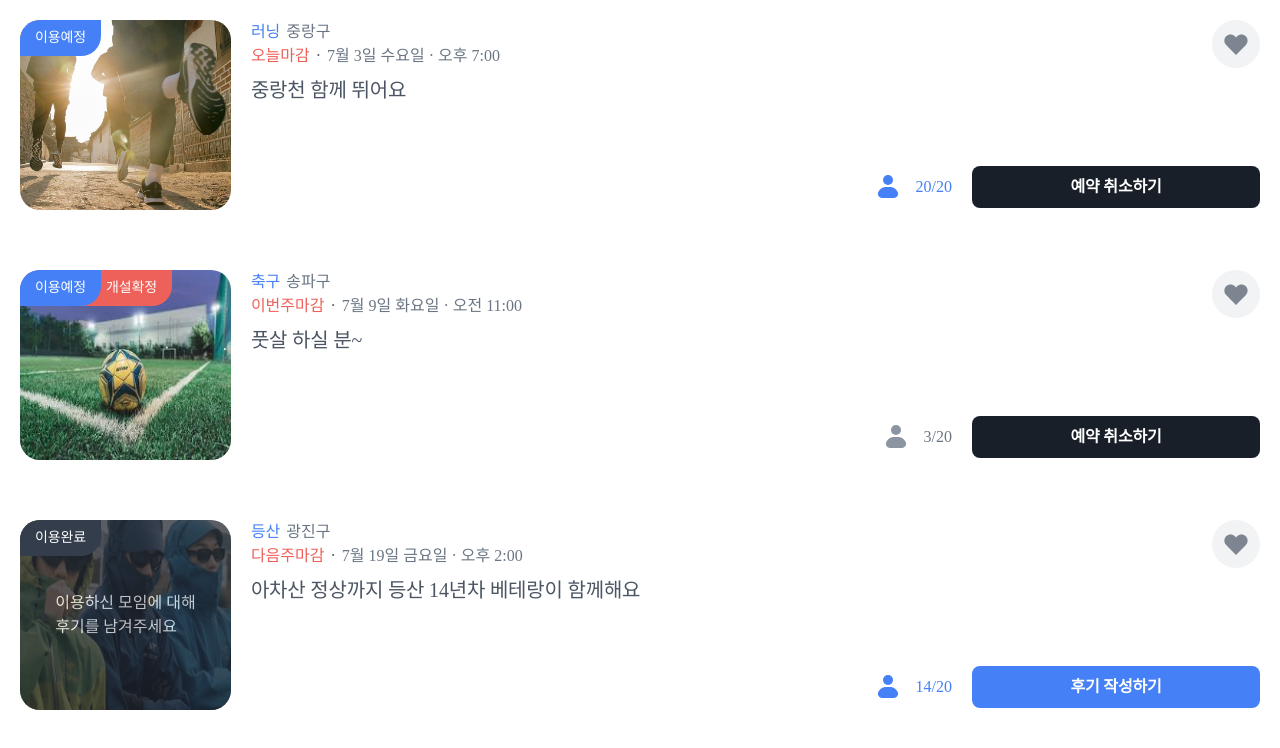
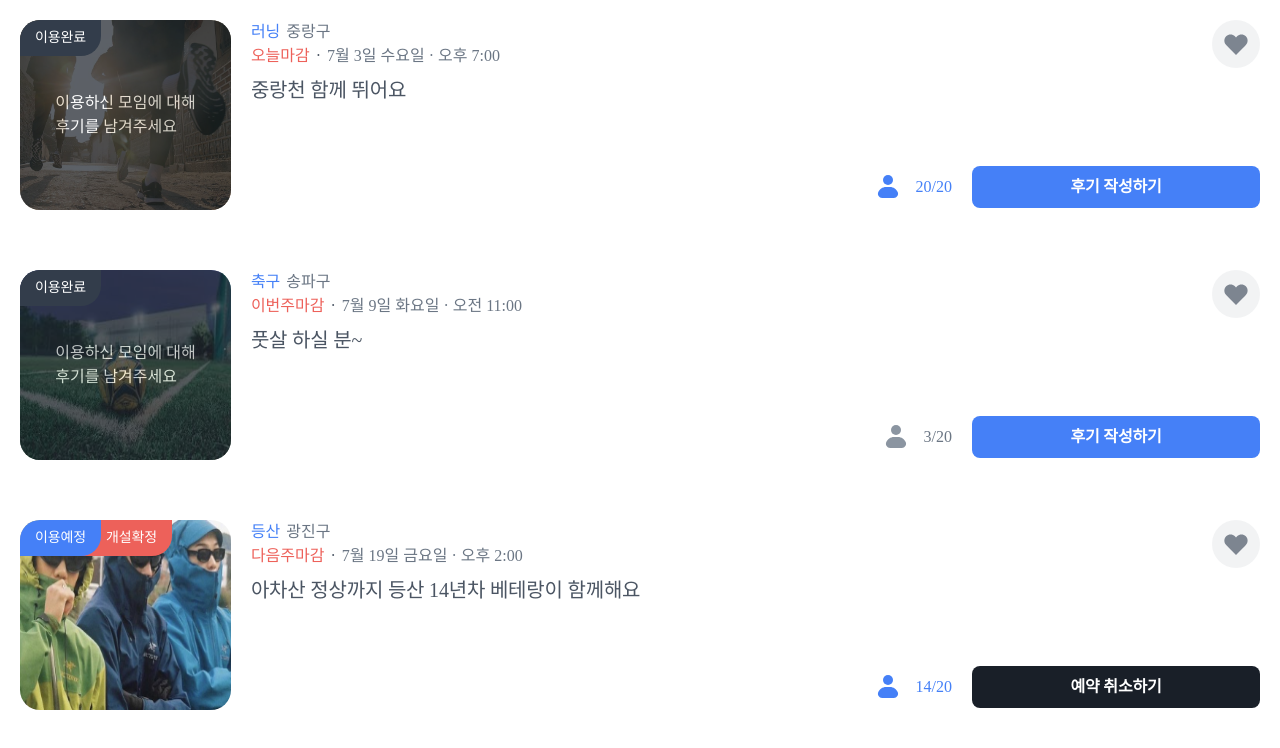
Before and after one commit to codeit-team2/FE, a Next.js app: page /my/meeting in a window 1280 px wide. Shown: the top 748 px of the page. Built offline with nearby package versions, Linux system fonts and the light colour scheme; a web font is replaced by a local one.

Commit message:
fix: 변수 수정

```diff
--- a/src/components/My/MyCard/index.tsx
+++ b/src/components/My/MyCard/index.tsx
@@ -36,21 +36,20 @@ export default function MyCard({ data }: Props) {
       <div className="relative h-190 w-373">
         <Image src={data.imageUrl} alt={data.title} fill className="rounded-md" />
         {isDateBeforeToday ? (
+          <div className="absolute z-20 flex h-36 w-81 items-center justify-center rounded-br-md rounded-tl-md bg-neutral-700 text-body-2M text-white">
+            이용완료
+          </div>
+        ) : (
           <div className="absolute z-20 flex h-36 w-81 items-center justify-center rounded-br-md rounded-tl-md bg-primary-300 text-body-2M text-white">
             이용예정
           </div>
-        ) : (
-          <div className="absolute z-20 flex h-36 w-81 items-center justify-center rounded-br-md rounded-tl-md bg-neutral-700 text-body-2M text-white">
-            이용완료
+        )}
+        {data.confirmed && !isDateBeforeToday && (
+          <div className="absolute left-61 z-10 flex h-36 w-91 items-center justify-center rounded-br-md rounded-tl-md bg-secondary-300 pl-10 text-body-2M text-white">
+            개설확정
           </div>
         )}
-        {data.confirmed ||
-          (isDateBeforeToday && (
-            <div className="absolute left-61 z-10 flex h-36 w-91 items-center justify-center rounded-br-md rounded-tl-md bg-secondary-300 pl-10 text-body-2M text-white">
-              개설확정
-            </div>
-          ))}
-        {!isDateBeforeToday && (
+        {isDateBeforeToday && (
           <div className="absolute flex h-full w-full items-center justify-center rounded-md bg-neutral-900 text-white opacity-70">
             이용하신 모임에 대해
             <br />
@@ -70,12 +69,12 @@ export default function MyCard({ data }: Props) {
         <Liked onClick={handleClick} isBookmarked={isBookmarked} />
 
         {isDateBeforeToday ? (
+          <Button className="mb-2 h-42 w-288" variant={'default'}>
+            후기 작성하기
+          </Button>
+        ) : (
           <Button className="mb-2 h-42 w-288" variant={'secondary'}>
             예약 취소하기
-          </Button>
-        ) : (
-          <Button className="mb-2 h-42 w-288" variant={'default'}>
-            후기 작성하기
           </Button>
         )}
       </div>
```
